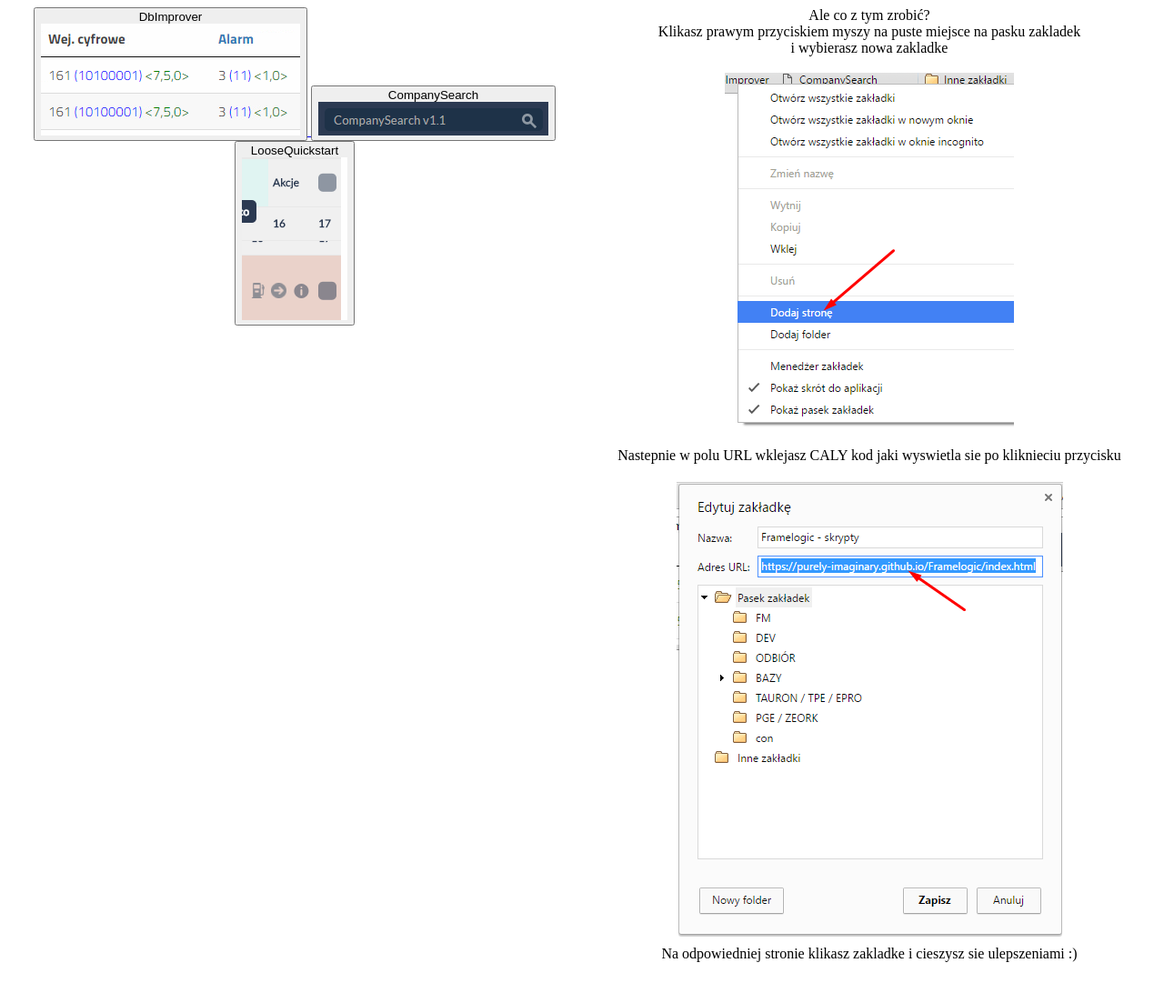
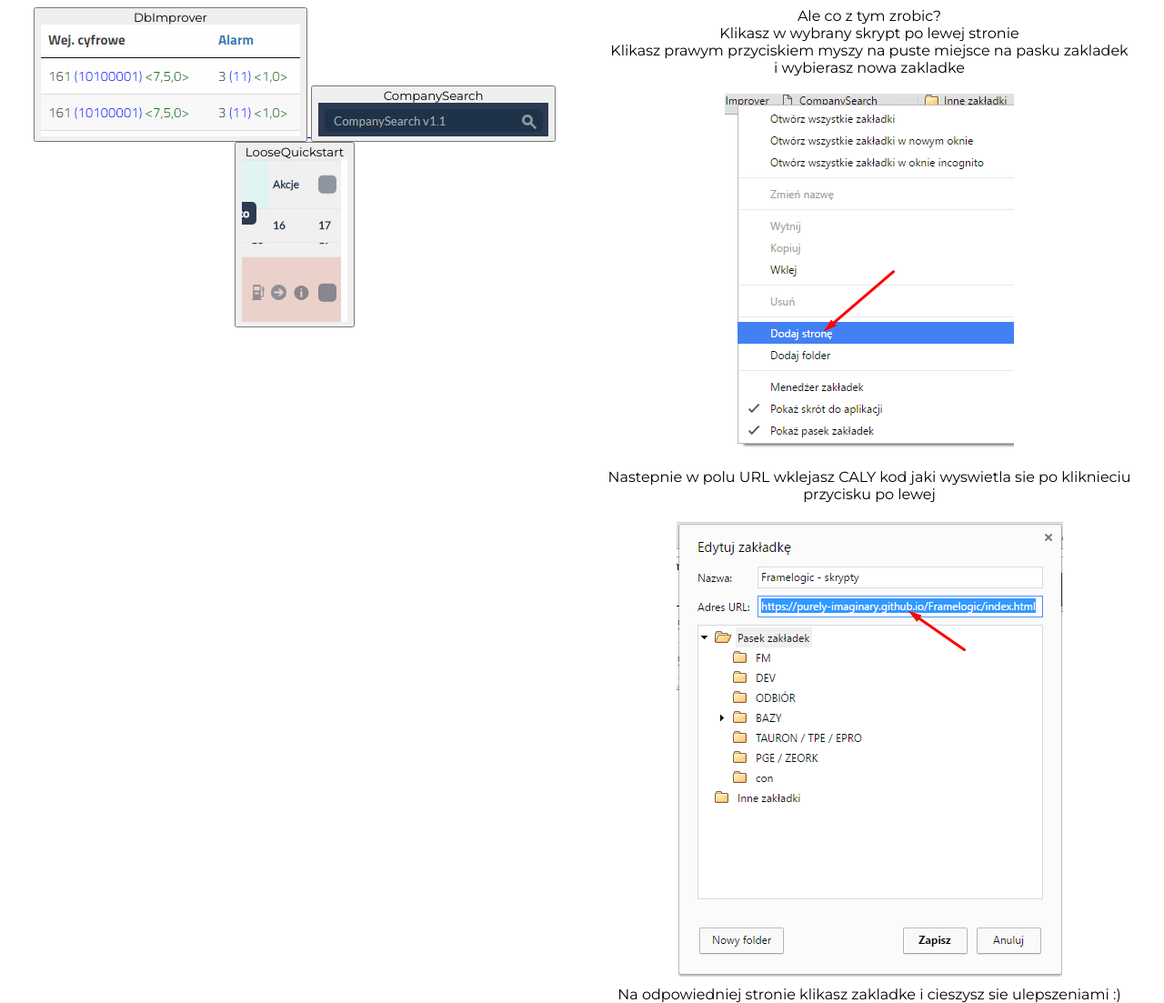
Before and after one commit to Purely-Imaginary/Purely-Imaginary.github.io, a PHP site: page /Framelogic/index.html in a window 1280 px wide. Shown: the whole page at 91% size. Before the commit the page ends 1058 px from the top, so only its background shows below. Run offline with PHP 8.4, Linux system fonts and the light colour scheme.

Commit message:
index Frame

```diff
--- a/Framelogic/DbImprover.js
+++ b/Framelogic/DbImprover.js
@@ -100,7 +100,7 @@ javascript:(function () {
     $("th.signal").html("GSM");
     $("th.antenna").html("Antena");
 
-    $("th.alarm").html("<a href='http://frametech.framelogic.pl/index.php/Znaczenie_poszczeg%C3%B3lnych_bit%C3%B3w_pola_-_alarm'>Alarm</a>");
+    $("th.alarm").html("<a href='http://frametech.framelogic.pl/index.php/Znaczenie_poszczeg%C3%B3lnych_bit%C3%B3w_pola_-_alarm' target='_blank'>Alarm</a>");
 
     console.log("Zmiana naglówków Typ,Pamiec,GSM,Antena i Alarm");
 
--- a/Framelogic/index.html
+++ b/Framelogic/index.html
@@ -4,6 +4,7 @@
     <meta charset="UTF-8">
     <title>Framelogic - skrypty</title>
     <link href="styles.css" rel="stylesheet">
+    <link href='https://fonts.googleapis.com/css?family=Montserrat' rel='stylesheet' type='text/css'>
 </head>
 <body>
 <div id="wrapper">
@@ -19,10 +20,11 @@
     </a>
 </div>
 <div class="insider">
-    Ale co z tym zrobić?<br>
+    Ale co z tym zrobic?<br>
+    Klikasz w wybrany skrypt po lewej stronie<br>
     Klikasz prawym przyciskiem myszy na puste miejsce na pasku zakladek<br>
     i wybierasz nowa zakladke<br><br><img src="step_1.png"><br>
-    Nastepnie w polu URL wklejasz CALY kod jaki wyswietla sie po kliknieciu przycisku<br><br>
+    Nastepnie w polu URL wklejasz CALY kod jaki wyswietla sie po kliknieciu przycisku po lewej<br><br>
     <img src="step_2.png"><br>
     Na odpowiedniej stronie klikasz zakladke i cieszysz sie ulepszeniami :)
 </div>
--- a/Framelogic/styles.css
+++ b/Framelogic/styles.css
@@ -1,3 +1,6 @@
+body {
+    font-family: 'Montserrat', sans-serif;
+}
 #wrapper{
 
 }
@@ -6,3 +9,6 @@ div.insider{
     text-align: center;
     width: 50%;
 }
+button{
+    font-family: 'Montserrat', sans-serif;
+}
```
